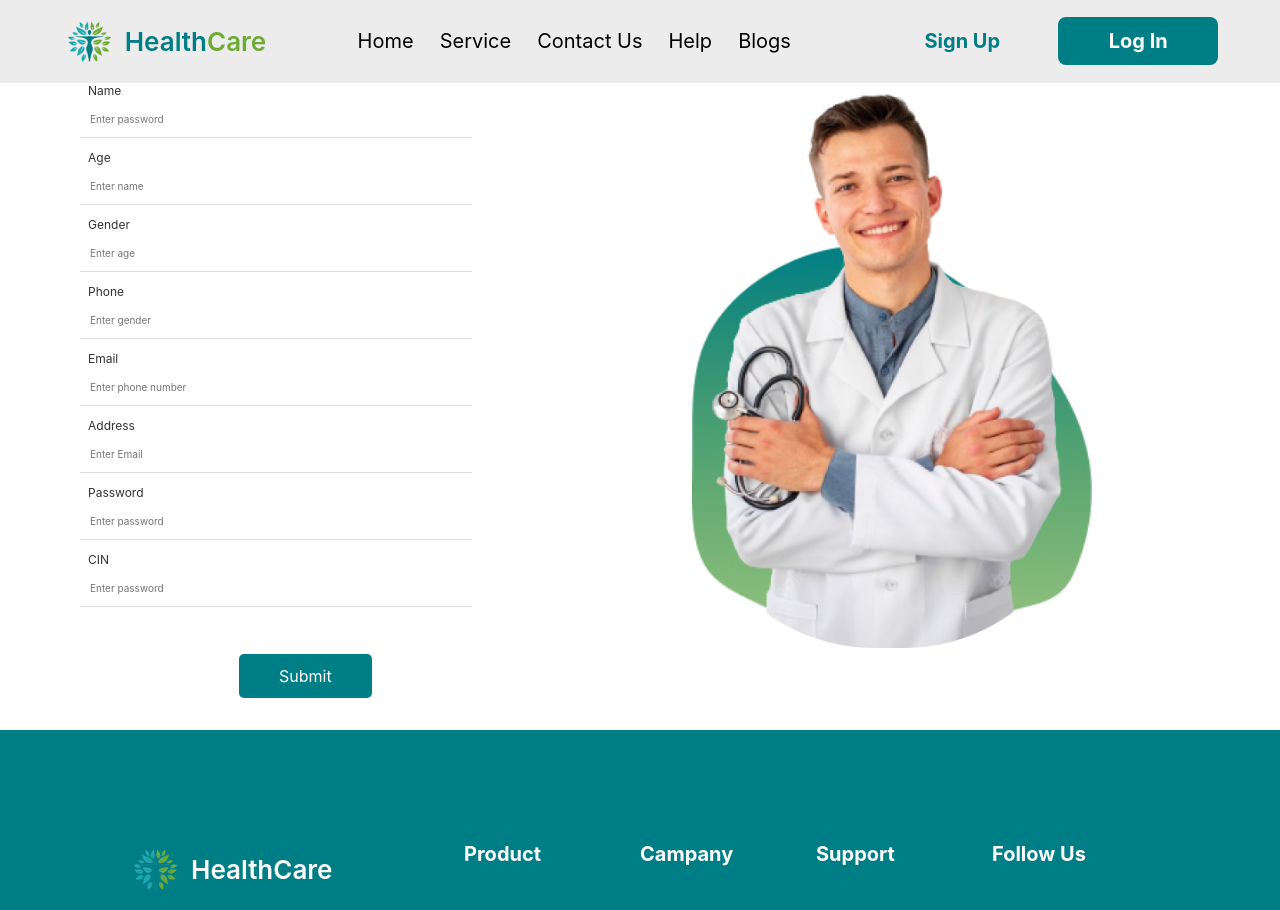
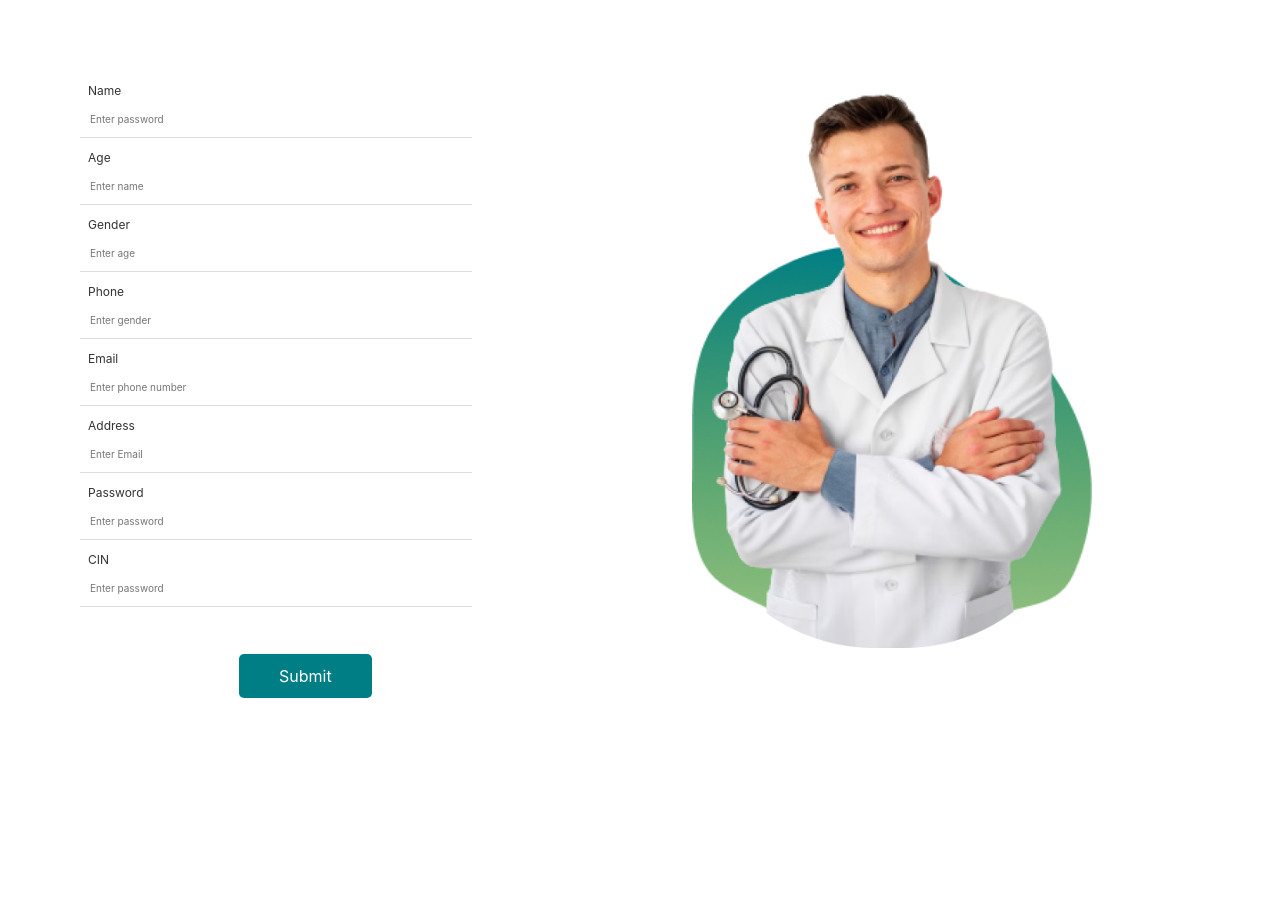
Before and after one commit to E-DoctorApp/E-DoctorApp, a React (Create React App) app in the folder client/: page /register in a window 1280 px wide. Shown: the top 910 px of the page. Built offline with nearby package versions, Linux system fonts and the light colour scheme; a web font is replaced by a local one.

Commit message:
up doctor

```diff
--- a/client/src/App.tsx
+++ b/client/src/App.tsx
@@ -16,7 +16,7 @@ import Overview from './components/DoctorProfile/Overview';
 function App() {
   return (
     <div className="App">
-      <NavBar />
+      {/* <NavBar /> */}
       <Routes>
         <Route path='/' element={<LandingPage />} />
         <Route path='/login' element={<Login /> } />
@@ -28,7 +28,7 @@ function App() {
         </Route>
         <Route path='/services' element={<ServicePage/> } />
       </Routes>
-      <Footer />
+      {/* <Footer /> */}
     </div>
   );
 }
--- a/client/src/components/ServicePage/ServicePage.tsx
+++ b/client/src/components/ServicePage/ServicePage.tsx
@@ -26,7 +26,6 @@ const ServicePage = () => {
                             </div>
 
                         </div>
-
                     </div>
                 </div>
             </div>
```
